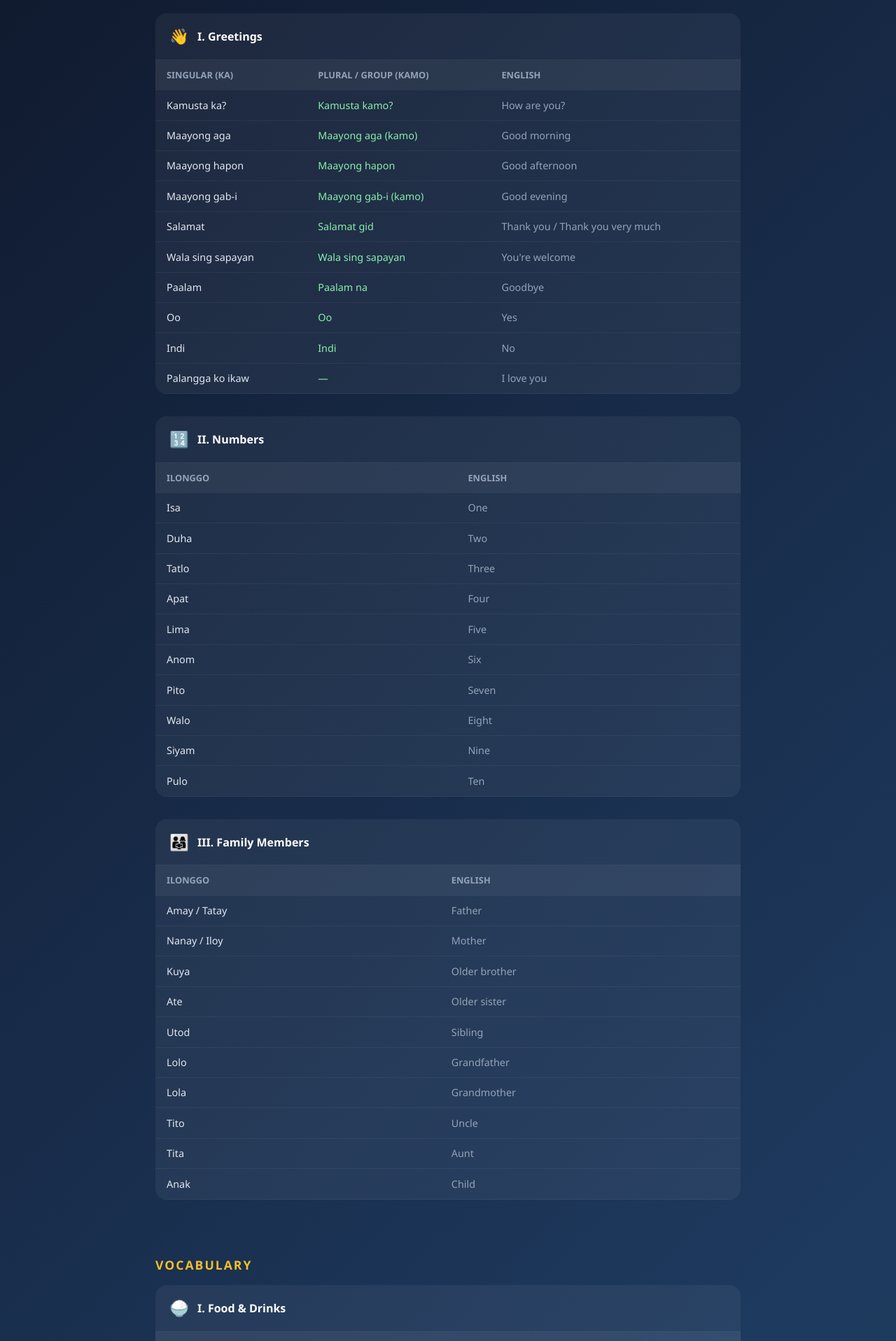
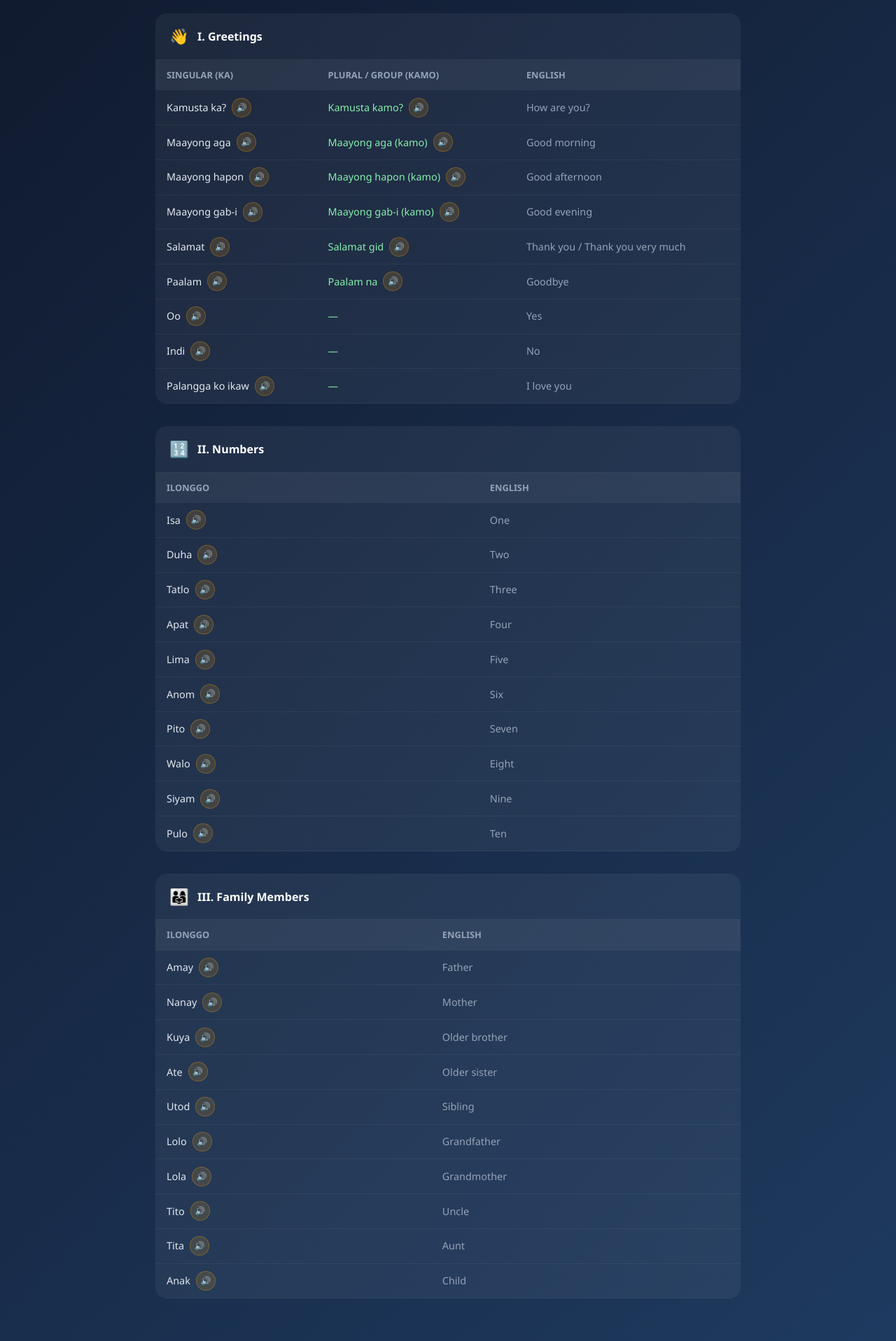
Before and after one commit to schoolprobuddy/talkaph, a Next.js app: page /learn/ilonggo in a window 1280 px wide. Shown: the part 343-2260 px from the top of the page at 70% size. Built offline with nearby package versions, Linux system fonts and the light colour scheme.

Commit message:
Update page.js

```diff
--- a/app/learn/ilonggo/page.js
+++ b/app/learn/ilonggo/page.js
@@ -1,17 +1,118 @@
+"use client";
 import Link from "next/link";
+
+const AUDIO = {
+  // Greetings
+  "Kamusta ka?": "fix_076_kamusta_ka.mp3",
+  "Kamusta kamo?": "fix_077_kamusta_kamo.mp3",
+  "Maayong aga": "fix_078_maayong_aga.mp3",
+  "Maayong aga (kamo)": "fix_079_maayong_aga_kamo.mp3",
+  "Maayong hapon": "fix_080_maayong_hapon.mp3",
+  "Maayong hapon (kamo)": "fix_081_maayong_hapon_kamo.mp3",
+  "Maayong gab-i": "fix_082_maayong_gabi.mp3",
+  "Maayong gab-i (kamo)": "fix_083_maayong_gabi_kamo.mp3",
+  "Salamat": "fix_084_salamat.mp3",
+  "Salamat gid": "fix_085_salamat_gid.mp3",
+  "Paalam": "fix_086_paalam.mp3",
+  "Paalam na": "fix_087_paalam_na.mp3",
+  "Palangga ko ikaw": "new_il_expr_006_palangga_ko_ikaw.mp3",
+  "Oo": "fix_064_oo.mp3",
+  "Indi": "fix_065_dili.mp3",
+  // Numbers
+  "Isa": "new_il_num_001_isa.mp3",
+  "Duha": "new_il_num_002_duha.mp3",
+  "Tatlo": "new_il_num_003_tatlo.mp3",
+  "Apat": "new_il_num_004_apat.mp3",
+  "Lima": "new_il_num_005_lima.mp3",
+  "Anom": "new_il_num_006_anom.mp3",
+  "Pito": "new_il_num_007_pito.mp3",
+  "Walo": "new_il_num_008_walo.mp3",
+  "Siyam": "new_il_num_009_siyam.mp3",
+  "Pulo": "new_il_num_010_pulo.mp3",
+  // Family
+  "Amay": "new_il_fam_001_amay.mp3",
+  "Nanay": "new_il_fam_002_nanay.mp3",
+  "Kuya": "fix_019_kuya.mp3",
+  "Ate": "fix_020_ate.mp3",
+  "Utod": "new_il_fam_005_utod.mp3",
+  "Lolo": "new_il_fam_006_lolo.mp3",
+  "Lola": "new_il_fam_007_lola.mp3",
+  "Tito": "new_il_fam_008_tito.mp3",
+  "Tita": "new_il_fam_009_tita.mp3",
+  "Anak": "new_il_fam_010_anak.mp3",
+  // Food
+  "Kan-on": "new_il_food_001_kanon.mp3",
+  "Bugas": "new_il_food_002_bugas.mp3",
+  "Tubig": "new_il_food_003_tubig.mp3",
+  "Tinapay": "new_il_food_004_tinapay.mp3",
+  "Manok": "new_il_food_005_manok.mp3",
+  "Baboy": "new_il_food_006_baboy.mp3",
+  "Isda": "new_il_food_007_isda.mp3",
+  "Itlog": "new_il_food_008_itlog.mp3",
+  "Utan": "new_il_food_009_utan.mp3",
+  "Gatas": "new_il_food_010_gatas.mp3",
+  // Colors
+  "Pula": "new_il_color_001_pula.mp3",
+  "Asul": "new_il_color_002_asul.mp3",
+  "Berde": "new_il_color_003_berde.mp3",
+  "Dilaw": "new_il_color_004_dilaw.mp3",
+  "Puti": "new_il_color_005_puti.mp3",
+  "Itom": "new_il_color_006_itom.mp3",
+  "Kahel": "new_il_color_007_kahel.mp3",
+  "Lila": "new_il_color_008_lila.mp3",
+  "Rosas": "new_il_color_009_rosas.mp3",
+  "Kayumanggi": "new_il_color_010_kayumanggi.mp3",
+  // Places
+  "Merkado": "new_il_place_001_merkado.mp3",
+  "Tindahan": "new_il_place_002_tindahan.mp3",
+  "Ospital": "new_il_place_003_ospital.mp3",
+  "Eskwelahan": "new_il_place_004_eskwelahan.mp3",
+  "Simbahan": "new_il_place_005_simbahan.mp3",
+  "Banko": "new_il_place_006_banko.mp3",
+  "Parke": "new_il_place_007_parke.mp3",
+  "Balay": "new_il_place_008_balay.mp3",
+  "Dalan": "new_il_place_009_dalan.mp3",
+  // Expressions
+  "Sige": "new_il_expr_001_sige.mp3",
+  "Wala ako kahibalo": "new_il_expr_002_wala_ako_kahibalo.mp3",
+  "Hulat lang": "new_il_expr_003_hulat_lang.mp3",
+  "Ginagutom na ako": "new_il_expr_004_ginagutom_na_ako.mp3",
+  "Ginakapoy na ako": "new_il_expr_005_ginakapoy_na_ako.mp3",
+  "Kamusta na?": "new_il_expr_007_kamusta_na.mp3",
+  // Directions
+  "Diin ang CR?": "new_il_dir_001_diin_ang_cr.mp3",
+  "Paano maabot ang?": "new_il_dir_002_paano_maabot_ang.mp3",
+  "Liko sa wala": "new_il_dir_003_liko_sa_wala.mp3",
+  "Liko sa tuo": "new_il_dir_004_liko_sa_tuo.mp3",
+  "Diretso lang": "new_il_dir_005_diretso_lang.mp3",
+  "Malapit lang": "new_il_dir_006_malapit_lang.mp3",
+  "Malayo bala?": "new_il_dir_007_malayo_bala.mp3",
+  // Introducing Yourself
+  "Ang akon ngalan ay si Ana": "new_il_adv_001_ang_akon_ngalan.mp3",
+  "Taga-Iloilo ako": "new_il_adv_002_taga_iloilo_ako.mp3",
+  "Nalipay ako nga nakilala ta ka": "new_il_adv_003_nalipay_ako.mp3",
+  "Kabalo ko maghambal Ilonggo": "new_il_adv_004_kabalo_ko.mp3",
+  "Ano ang imo ngalan?": "new_il_adv_005_ano_ang_imo_ngalan.mp3",
+};
+
+function playAudio(phrase) {
+  const filename = AUDIO[phrase];
+  if (!filename) return;
+  const audio = new Audio("/" + filename);
+  audio.play();
+}
 
 const LESSONS = {
   basics: [
     { id: "il-b1", title: "I. Greetings", icon: "👋", hasFormal: true, rows: [
       ["Kamusta ka?","Kamusta kamo?","How are you?"],
       ["Maayong aga","Maayong aga (kamo)","Good morning"],
-      ["Maayong hapon","Maayong hapon","Good afternoon"],
+      ["Maayong hapon","Maayong hapon (kamo)","Good afternoon"],
       ["Maayong gab-i","Maayong gab-i (kamo)","Good evening"],
       ["Salamat","Salamat gid","Thank you / Thank you very much"],
-      ["Wala sing sapayan","Wala sing sapayan","You're welcome"],
       ["Paalam","Paalam na","Goodbye"],
-      ["Oo","Oo","Yes"],
-      ["Indi","Indi","No"],
+      ["Oo","—","Yes"],
+      ["Indi","—","No"],
       ["Palangga ko ikaw","—","I love you"],
     ]},
     { id: "il-b2", title: "II. Numbers", icon: "🔢", hasFormal: false, rows: [
@@ -19,7 +120,7 @@ const LESSONS = {
       ["Anom","Six"],["Pito","Seven"],["Walo","Eight"],["Siyam","Nine"],["Pulo","Ten"],
     ]},
     { id: "il-b3", title: "III. Family Members", icon: "👨‍👩‍👧", hasFormal: false, rows: [
-      ["Amay / Tatay","Father"],["Nanay / Iloy","Mother"],["Kuya","Older brother"],
+      ["Amay","Father"],["Nanay","Mother"],["Kuya","Older brother"],
       ["Ate","Older sister"],["Utod","Sibling"],["Lolo","Grandfather"],
       ["Lola","Grandmother"],["Tito","Uncle"],["Tita","Aunt"],["Anak","Child"],
     ]},
@@ -43,12 +144,11 @@ const LESSONS = {
   ],
   advanced: [
     { id: "il-a1", title: "I. Introducing Yourself", icon: "💬", hasFormal: false, rows: [
-      ["Ang akon ngalan ay si ___","My name is ___"],
-      ["Taga-[lugar] ako","I am from [place]"],
+      ["Ang akon ngalan ay si Ana","My name is ___"],
+      ["Taga-Iloilo ako","I am from Iloilo"],
       ["Nalipay ako nga nakilala ta ka","Nice to meet you"],
       ["Kabalo ko maghambal Ilonggo","I speak Ilonggo"],
       ["Ano ang imo ngalan?","What is your name?"],
-      ["Pila ang imo edad?","How old are you?"],
     ]},
     { id: "il-a2", title: "II. Everyday Expressions", icon: "🗣️", hasFormal: false, rows: [
       ["Sige","Okay / Sure"],
@@ -58,11 +158,10 @@ const LESSONS = {
       ["Ginakapoy na ako","I am already tired"],
       ["Palangga ko ikaw","I love you"],
       ["Kamusta na?","How are things?"],
-      ["Kumain ka na?","Have you eaten?"],
     ]},
     { id: "il-a3", title: "III. Asking Directions", icon: "🗺️", hasFormal: false, rows: [
       ["Diin ang CR?","Where is the restroom?"],
-      ["Paano maabot ang ___?","How do I get to ___?"],
+      ["Paano maabot ang?","How do I get to ___?"],
       ["Liko sa wala","Turn left"],
       ["Liko sa tuo","Turn right"],
       ["Diretso lang","Go straight"],
@@ -98,7 +197,7 @@ export default function IlonggoPage() {
 
       {TABS.map(tab => (
         <section key={tab} style={{ padding: "1rem 2rem 2rem", maxWidth: "900px", margin: "0 auto", width: "100%" }}>
-          <h2 style={{ fontSize: "1.1rem", fontWeight: "700", color: "#fbbf24", textTransform: "uppercase", letterSpacing: "2px", marginBottom: "1rem" }}>
+          <h2 style={{ fontSize: "1.1rem", fontWeight: "700", color: "#f59e0b", textTransform: "uppercase", letterSpacing: "2px", marginBottom: "1rem" }}>
             {TAB_LABELS[tab]}
           </h2>
           {LESSONS[tab].map(lesson => (
@@ -120,9 +219,29 @@ export default function IlonggoPage() {
                   <tbody>
                     {lesson.rows.map((row, i) => (
                       <tr key={i} style={{ borderBottom: "1px solid rgba(255,255,255,0.05)" }}>
-                        {row.map((cell, j) => (
-                          <td key={j} style={{ ...td, color: j === 0 ? "#e2e8f0" : j === 1 && lesson.hasFormal ? "#86efac" : "#94a3b8" }}>{cell}</td>
-                        ))}
+                        <td style={{ ...td, color: "#e2e8f0" }}>
+                          <div style={{ display: "flex", alignItems: "center", gap: "8px" }}>
+                            {row[0]}
+                            {AUDIO[row[0]] && (
+                              <button onClick={() => playAudio(row[0])} style={speakBtn}>🔊</button>
+                            )}
+                          </div>
+                        </td>
+                        {lesson.hasFormal ? (
+                          <>
+                            <td style={{ ...td, color: "#86efac" }}>
+                              <div style={{ display: "flex", alignItems: "center", gap: "8px" }}>
+                                {row[1]}
+                                {row[1] !== "—" && AUDIO[row[1]] && (
+                                  <button onClick={() => playAudio(row[1])} style={speakBtn}>🔊</button>
+                                )}
+                              </div>
+                            </td>
+                            <td style={{ ...td, color: "#94a3b8" }}>{row[2]}</td>
+                          </>
+                        ) : (
+                          <td style={{ ...td, color: "#94a3b8" }}>{row[1]}</td>
+                        )}
                       </tr>
                     ))}
                   </tbody>
@@ -134,11 +253,12 @@ export default function IlonggoPage() {
       ))}
 
       <footer style={{ textAlign: "center", padding: "2rem", color: "#334155", fontSize: "0.8rem" }}>
-        © 2026 talkaPH · Learn Filipino languages
+        2026 talkaPH - Learn Filipino languages
       </footer>
     </main>
   );
 }
 
+const speakBtn = { background: "rgba(245,158,11,0.15)", border: "1px solid rgba(245,158,11,0.3)", borderRadius: "50%", width: "28px", height: "28px", cursor: "pointer", color: "#f59e0b", fontSize: "12px", display: "inline-flex", alignItems: "center", justifyContent: "center", flexShrink: 0 };
 const th = { padding: "0.75rem 1rem", textAlign: "left", color: "#94a3b8", fontWeight: "600", fontSize: "0.8rem", textTransform: "uppercase" };
 const td = { padding: "0.65rem 1rem" };
```
